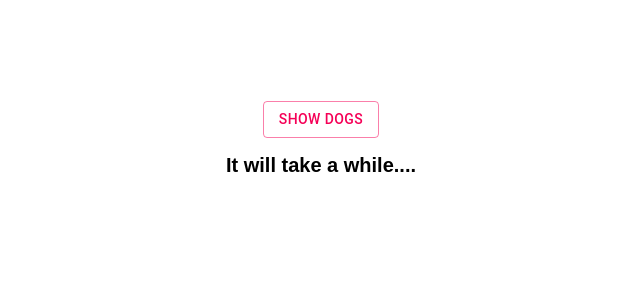
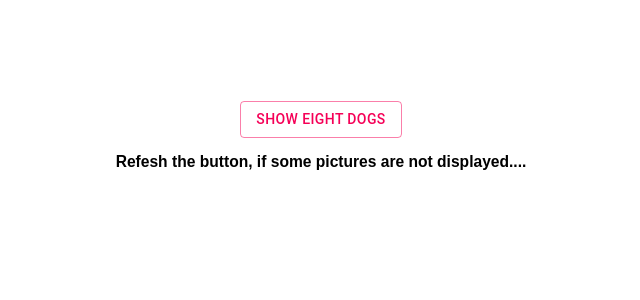
Before and after one commit to JamiePan/RandomDogPic-App, a React (Create React App) app: page / in a window 1280 px wide. Shown: the top 300 px of the page, without its empty margins (319-959 px from the left). Built offline with nearby package versions, Linux system fonts and the light colour scheme.

Commit message:
Refactoring Components; Adding a Loading Spinner.

```diff
--- a/src/App.js
+++ b/src/App.js
@@ -1,15 +1,17 @@
 import React from 'react';
 import axios from 'axios';
-import { Grid, Button } from '@material-ui/core';
-import { ButtonWrapper, Item } from './style';
+import { Button, CircularProgress } from '@material-ui/core';
+import { ButtonWrapper, LoadingWrapper } from './style';
+import ListDogs from './ListDogs/ListDogs';
 
 class App extends React.Component {
   constructor(props) {
     super(props);
     this.state = {
-      URLs: []
+      URLs: [],
+      loading:false
     }
-    this.handleUrlsClick = this.handleUrlsClick.bind(this)
+    this.handleUrlsClick = this.handleUrlsClick.bind(this);
   }
 
   handleUrlsClick = async () => {
@@ -18,37 +20,38 @@ class App extends React.Component {
       let urllist = []
       for(i;i< 8;i++){
         const response = await axios.get(`https://random.dog/woof.json`)
-        const json = await response.data
-        //console.log(json.url)
-        urllist.push(json.url)
+        const urlJson = await response.data
+        urllist.push(urlJson.url)
       }
-      this.setState({ URLs: urllist });
+      this.setState({
+        URLs: urllist,
+        loading: true
+      });
       console.log({urllist})
     } catch (error) {
-        console.log(error.response.body);
+        console.log('Error from Random Dogs Patching from the API..');
     }
+
+    setTimeout(() => {
+      this.setState({loading: false})
+    },2000)
+
   }
 
   render() {
-    const { URLs, loading } = this.state;
+    const { loading } = this.state;
     return (
-      <>
+      <div className="App">
         <ButtonWrapper>
-          <Button variant="outlined" color="secondary" onClick={this.handleUrlsClick} disabled={loading}>
-            Show Dogs
+          <Button variant="outlined" color="secondary" onClick={this.handleUrlsClick} >
+            Show Eight Dogs
           </Button>
-          <h2>It will take a while....</h2>
+          <h3>Refesh the button, if some pictures are not displayed....</h3>
         </ButtonWrapper>
-        <Grid container>
-          {URLs.map((item, index) => (
-            <Grid item xs={12} md={3} key={index}>
-              <Item>
-                <img className='pic' src={item} alt='' />
-              </Item>
-            </Grid>
-          ))}
-        </Grid>
-      </>
+
+        {loading ? <LoadingWrapper><CircularProgress /></LoadingWrapper>: <ListDogs URLs={this.state.URLs} />}
+
+      </div>
     );
   }
 }
--- /dev/null
+++ b/src/ListDogs/ListDogs.js
@@ -0,0 +1,20 @@
+import React from 'react';
+import { Grid } from '@material-ui/core';
+import { Item } from './style';
+
+const ListDogs = (props) => {
+    return (
+        <Grid container>
+        {props.URLs.map((item, index) => (
+          <Grid item xs={12} md={3} key={index}>
+            <Item>
+              <img className='pic' src={item} alt='' />
+            </Item>
+          </Grid>
+        ))}
+      </Grid>
+    )
+}
+
+
+export default ListDogs;
--- /dev/null
+++ b/src/ListDogs/style.js
@@ -0,0 +1,16 @@
+import styled from 'styled-components';
+
+export const Item = styled.div`
+    overflow: auto;
+    padding: 20px 0;
+    margin-top: 30px;
+    .pic {
+        display: block;
+        width: 150px;
+        height: 120px;
+        border-radius: 10px;
+        border-style: solid;
+        margin-left: auto;
+        margin-right: auto;
+    }
+`
--- a/src/style.js
+++ b/src/style.js
@@ -6,18 +6,9 @@ export const ButtonWrapper = styled.button`
     margin:100px auto;
     display:block;
 `
-
-export const Item = styled.div`
-    overflow: auto;
-    padding: 20px 0;
-    margin-top: 30px;
-    .pic {
-        display: block;
-        width: 150px;
-        height: 120px;
-        border-radius: 10px;
-        border-style: solid;
-        margin-left: auto;
-        margin-right: auto;
-    }
+export const LoadingWrapper = styled.button`
+    border-style: none;
+    background-color:transparent;
+    margin:100px auto;
+    display:block;
 `
```
